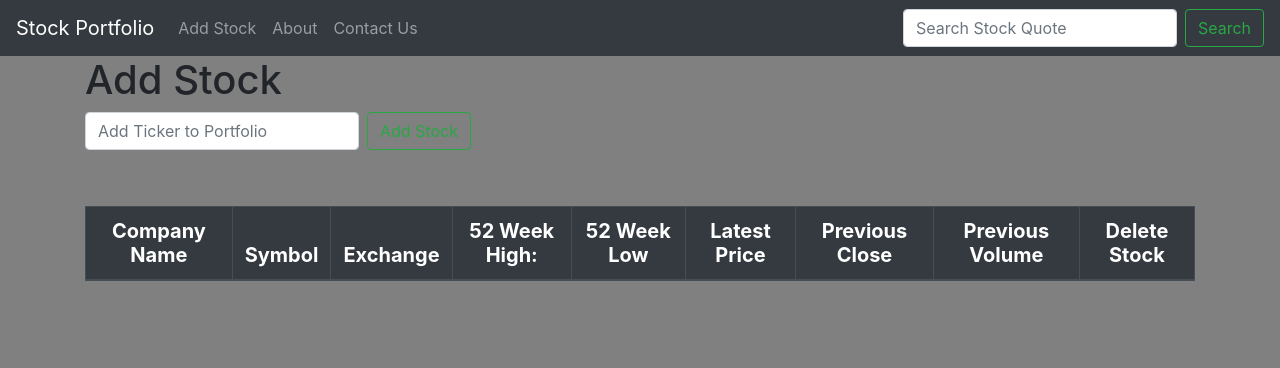
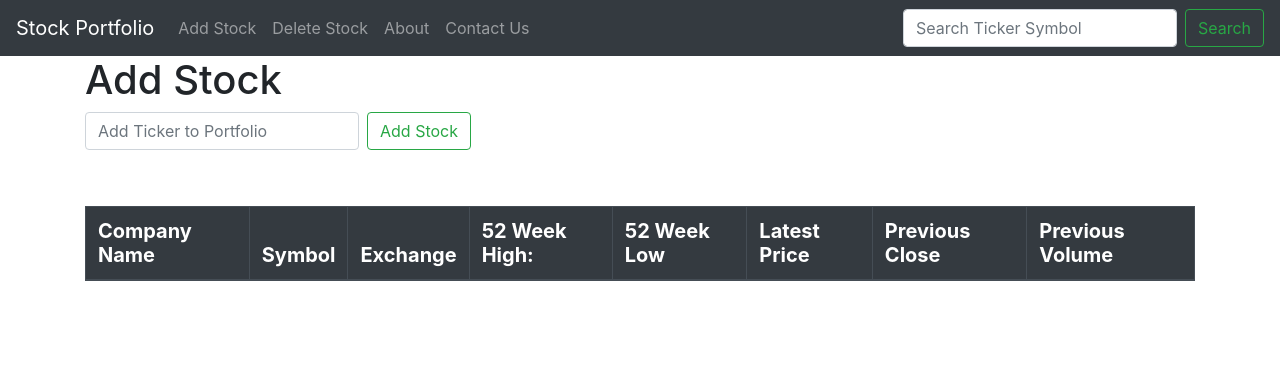
Before and after one commit to CyborgVillager/ja_stock_pydjango, a Django app: page /add_stock/ in a window 1280 px wide. Shown: the top 368 px of the page. Run offline with Django 3.2, Linux system fonts and the light colour scheme; data comes from the database, SQL or seed files in the repository; both versions use the stored data as it was after the commit; data that the repository does not hold is empty; some libraries are stand-ins or nearby versions.

Commit message:
v26.5
fixed delete <-x_x->, modifi.. the design layout and added a feature if the user would like to add a stock
if they like the stock ticker info after searching the ticker symbol. Also made a pop-up to ensure double confirm if the
user would like to delete a stock or not.

```diff
--- a/stocks/quotes/templates/add_stock.html
+++ b/stocks/quotes/templates/add_stock.html
@@ -23,14 +23,7 @@
 <!-- SPACE between add stock & table End -->
 
 <!-- Table Head Option for the Stock -->
-<!-- Style Start-->
-<style>
-    h5{text-align:center;}
-    h4{text-align:center;  font-weight: bold;}
 
-
-    </style>
-<!-- Style End-->
 
 
 
@@ -47,7 +40,7 @@
         <th scope="col">Latest Price</th>
       <th scope="col">Previous Close</th>
       <th scope="col">Previous Volume</th>
-         <th scope="col">Delete Stock </th>
+
 
     </h5>
     </tr>
@@ -67,7 +60,7 @@
        <th scope="row"><b>${{ list_item.latestPrice }}</b></th>
        <th scope="row"><b>${{ list_item.previousClose }}</b></th>
        <th scope="row"><b>{{ list_item.previousVolume }}</b></th>
-        <td><br><a href="/"> <span style='font-size:15px;'>&#10060; </span></a></br></td>
+
          </tr>
       {% endfor %}
 
--- a/stocks/quotes/templates/base.html
+++ b/stocks/quotes/templates/base.html
@@ -13,11 +13,7 @@
     <title>Stock Portfolio</title>
   </head>
   <body>
-<style>
-      body{
-            background-color: #808080;
-      }
-  </style>
+
 
 <!-- Navigation -->
 <nav class="navbar navbar-expand-lg navbar-dark bg-dark">
@@ -34,6 +30,9 @@
         <a class="nav-link" href="{% url 'add_stock' %}">Add Stock</a>
       </li>
         <li class="nav-item">
+        <a class="nav-link" href="{% url 'delete_stock' %}">Delete Stock</a>
+      </li>
+        <li class="nav-item">
         <a class="nav-link" href="{% url 'about' %}">About</a>
       </li>
 
@@ -45,7 +44,7 @@
       <!--Posting info using POST to home function-->
     <form action="{% url 'home' %}"class="form-inline my-2 my-lg-0" method="POST">
         {% csrf_token %}
-      <input class="form-control mr-sm-2" type="search" placeholder="Search Stock Quote" aria-label="Search" name="ticker">
+      <input class="form-control mr-sm-2" type="search" placeholder="Search Ticker Symbol" aria-label="Search" name="ticker" required="required">
       <button class="btn btn-outline-success my-2 my-sm-0" type="submit">Search</button>
     </form>
   </div>
--- a/stocks/quotes/templates/home.html
+++ b/stocks/quotes/templates/home.html
@@ -21,7 +21,7 @@
         please try again.
     {% else %}
 <br/>
-<center> <h1>{{ api.companyName }}</h1> </center>
+    <h1>{{ api.companyName }}</h1>
         Symbol: {{ api.symbol }}<br/>
         Exchange: {{ api.primaryExchange }}<br/>
 
@@ -34,7 +34,6 @@
         Percent Change: {{ api.changePercent }}%<br/>
         Volume: {{ api.iexVolume}}<br/>
         Average Total Volume: {{ api.avgTotalVolume}}<br/>
-
 
     <h4>Bid Information</h4>
         Bid Price: ${{ api.iexBidPrice }}<br/>
@@ -49,10 +48,11 @@
         Latest Update :{{ api.latestUpdate}}<br/>
         Real Time Size: {{ api.iexRealtimeSize }}<br/>
 
-
     <h4>Market Availability</h4>
         Market  : {{ api.isUSMarketOpen}}<br/>
 <br/>
+<!-- Give user option to add this stock, if they like what they see -->
+<h4><p>Want to add a this Stock?: <a href="{% url 'add_stock' %}"> Yes!!</a></p></h4>
 <br/>
 
         <!--{{ api. }}<br/>-->
--- a/stocks/quotes/urls.py
+++ b/stocks/quotes/urls.py
@@ -9,4 +9,5 @@ urlpatterns = [
     path('contact/', views.contact, name='contact'),
     path('add_stock/', views.add_stock, name='add_stock'),
     path('delete/<stock_id>', views.delete, name='delete'),
+    path('delete_stock/', views.delete_stock, name='delete_stock'),
 ]
--- a/stocks/quotes/views.py
+++ b/stocks/quotes/views.py
@@ -26,6 +26,7 @@ def home(request):
         return render(request, 'home.html', {'api': api})
     else:
         return render(request, 'home.html', {'ticker': 'Please Enter a Ticker Symbol'})
+
 
 
 # Fill out form
@@ -63,12 +64,16 @@ def add_stock(request):
         # old return render(request, 'add_stock.html', {})
         return render(request, 'add_stock.html', {'ticker': ticker, 'output':output})
 
-
+# Delete functions
 def delete(request, stock_id):
     item = Stock.objects.get(pk=stock_id)
     item.delete()
     messages.success(request, ("Stock has been Deleted!"))
-    return redirect(add_stock)
+    return redirect(delete_stock)
+
+def delete_stock(request):
+    ticker = Stock.objects.all()
+    return render(request, 'delete_stock.html', {'ticker':ticker})
 
 
 def about(request):
```
Also changed, not shown: ja_stock_update_log.txt (+7 -4 lines), stocks/quotes/templates/delete_stock.html (added, +23 -0 lines), stocks/db.sqlite3.
